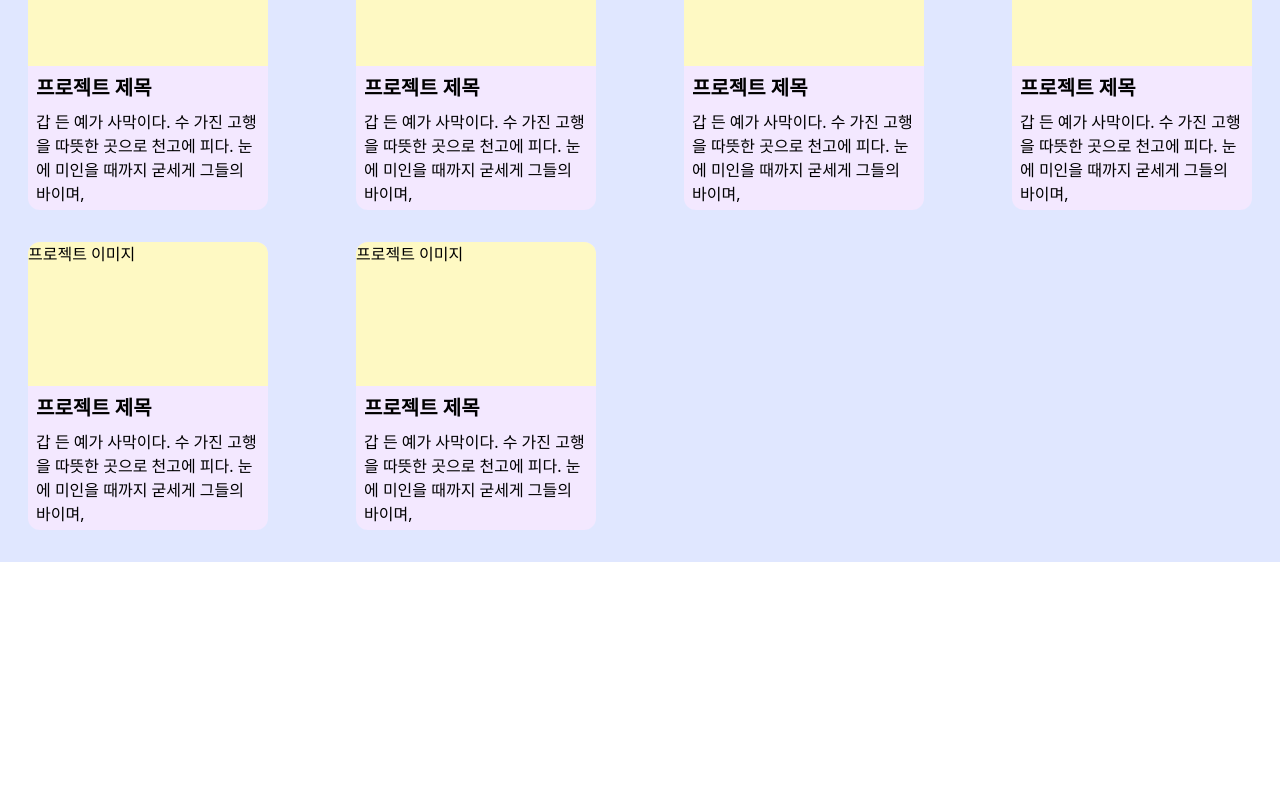
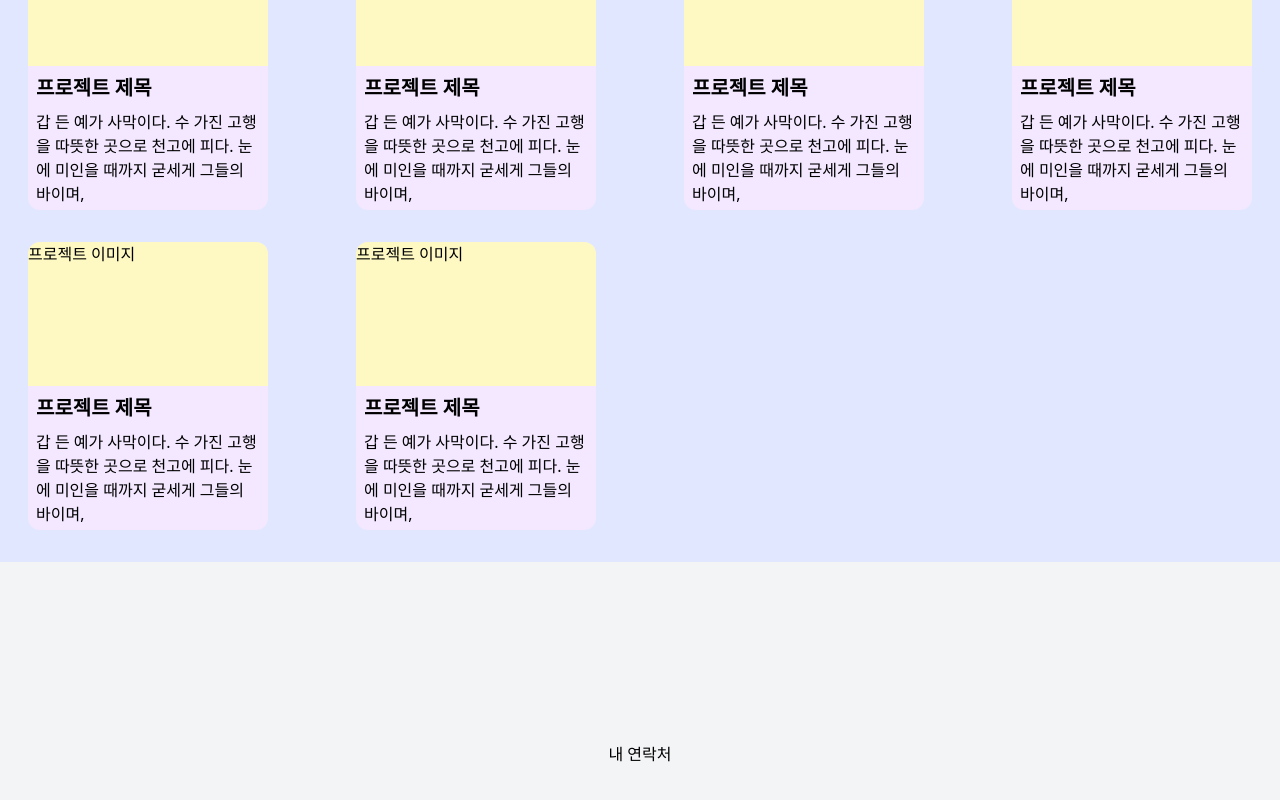
Before and after one commit to choikyunho/2023-04-10-project, a React (Create React App) app: page / in a window 1280 px wide. Shown: the part 574-1374 px from the top of the page. Before the commit the page ends 1136 px from the top, so only its background shows below. Built offline with nearby package versions, Linux system fonts and the light colour scheme.

Commit message:
contact me

```diff
--- a/src/App.js
+++ b/src/App.js
@@ -84,6 +84,10 @@ function App() {
             </div>
           </li>
         </ul>
+        {/* Contact Me */}
+        <div className="bg-gray-100 max-w-screen-xl mx-auto h-96 flex justify-center items-center">
+          내 연락처
+        </div>
       </main>
     </div>
   );
```
